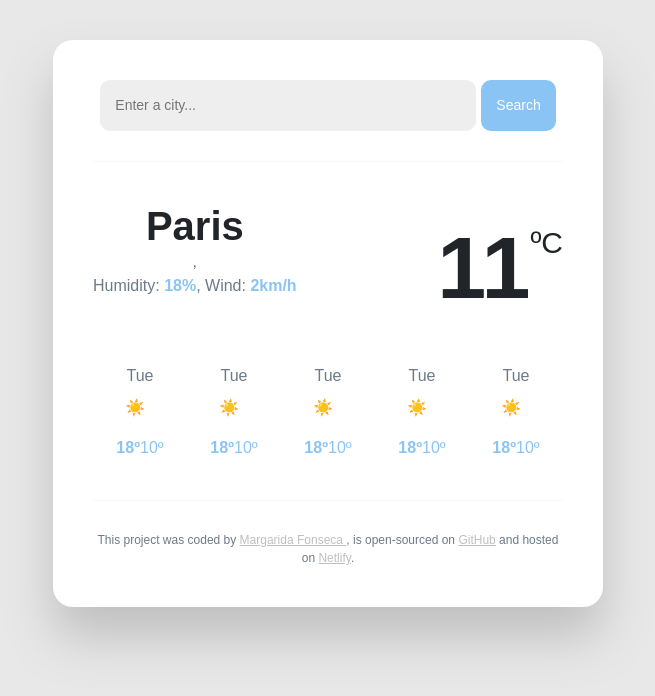
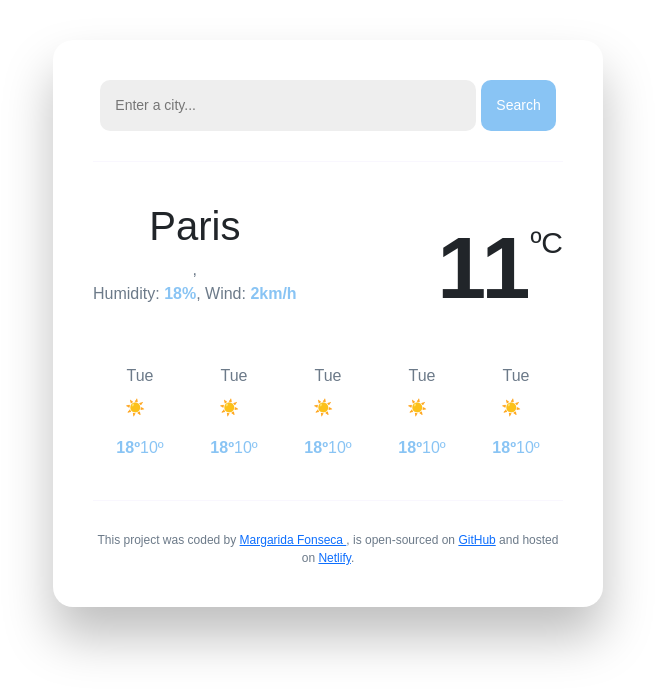
Before and after one commit to margaridamfonseca/react-app, a React (Create React App) app: page / in a window 1280 px wide. Shown: the top 696 px of the page, without its empty margins (312-967 px from the left). Built offline with nearby package versions, Linux system fonts and the light colour scheme.

Commit message:
added bootstrap through npm

```diff
--- a/package.json
+++ b/package.json
@@ -6,6 +6,7 @@
     "@testing-library/jest-dom": "^5.17.0",
     "@testing-library/react": "^13.4.0",
     "@testing-library/user-event": "^13.5.0",
+    "bootstrap": "^5.3.3",
     "react": "^18.2.0",
     "react-dom": "^18.2.0",
     "react-scripts": "5.0.1",
--- a/public/index.html
+++ b/public/index.html
@@ -9,15 +9,12 @@
       name="description"
       content="Web site created using create-react-app"
     />
-    <link href="https://cdn.jsdelivr.net/npm/bootstrap@5.3.3/dist/css/bootstrap.min.css" rel="stylesheet" integrity="sha384-QWTKZyjpPEjISv5WaRU9OFeRpok6YctnYmDr5pNlyT2bRjXh0JMhjY6hW+ALEwIH" crossorigin="anonymous">
     <link rel="apple-touch-icon" href="%PUBLIC_URL%/logo192.png" />
     <link rel="manifest" href="%PUBLIC_URL%/manifest.json" />
     <title>React App</title>
   </head>
   <body>
     <noscript>You need to enable JavaScript to run this app.</noscript>
-    <div class="container">
     <div id="root"></div>
-    </div>
   </body>
 </html>
--- a/src/App.js
+++ b/src/App.js
@@ -6,6 +6,7 @@
 function App() {
   return (
     <div className="App">
+    <div className="container">
     <div className="weather-app">
       <header>
          <Form />
@@ -19,6 +20,7 @@
       </footer>
   </div>
   </div>
+  </div>
   );
 }
 
--- a/src/index.js
+++ b/src/index.js
@@ -2,6 +2,7 @@
 import ReactDOM from 'react-dom/client';
 import App from './App';
 import reportWebVitals from './reportWebVitals';
+import 'bootstrap/dist/css/bootstrap.css';
 
 const root = ReactDOM.createRoot(document.getElementById('root'));
 root.render(
```
Also changed, not shown: 1 other file (tests, documents, lock files or other folders).
